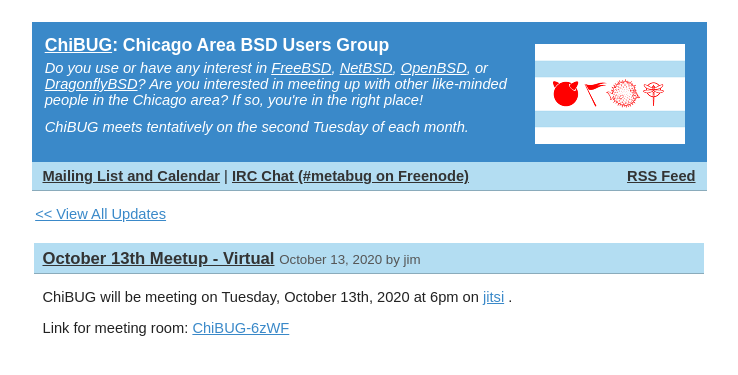
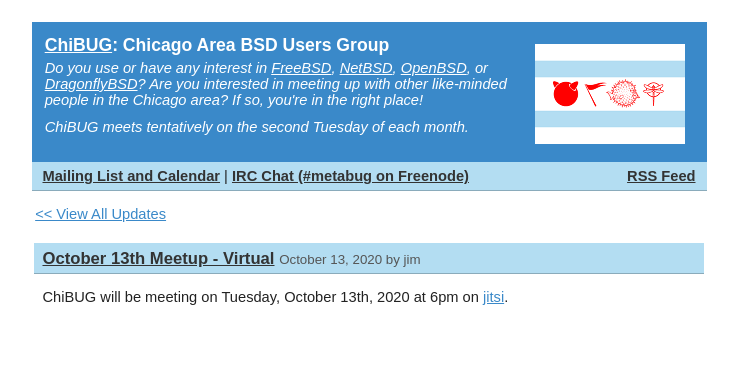
Before and after one commit to jcs/chibug.org, a Jekyll site: the page built from _posts/2020-10-13-meeting.md, in a window 1280 px wide. Shown: the top 375 px of the page, without its empty margins (271-1009 px from the left). Built offline with Jekyll 4.4.1, drawn with Linux system fonts in a browser that asks for light colours.

Commit message:
2020-10-13: remove link to jitsi room since we're not holding it anymore

```diff
--- a/_posts/2020-10-13-meeting.md
+++ b/_posts/2020-10-13-meeting.md
@@ -9,6 +9,4 @@
 at
 6pm
 on
-[jitsi](https://meet.jit.si) .
-
-Link for meeting room: [ChiBUG-6zWF](https://meet.jit.si/ChiBUG-6zWF)
+[jitsi](https://meet.jit.si).
```
